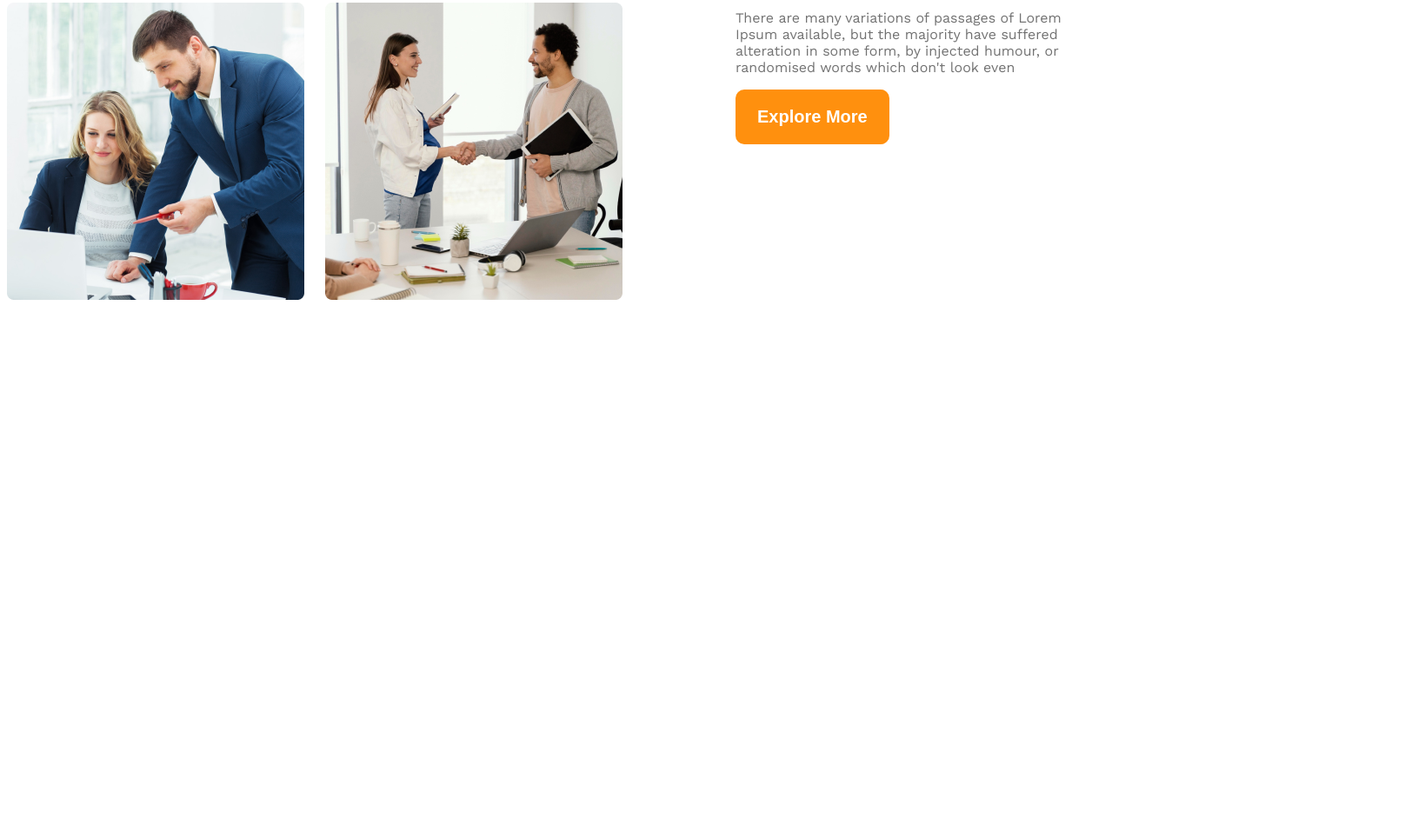
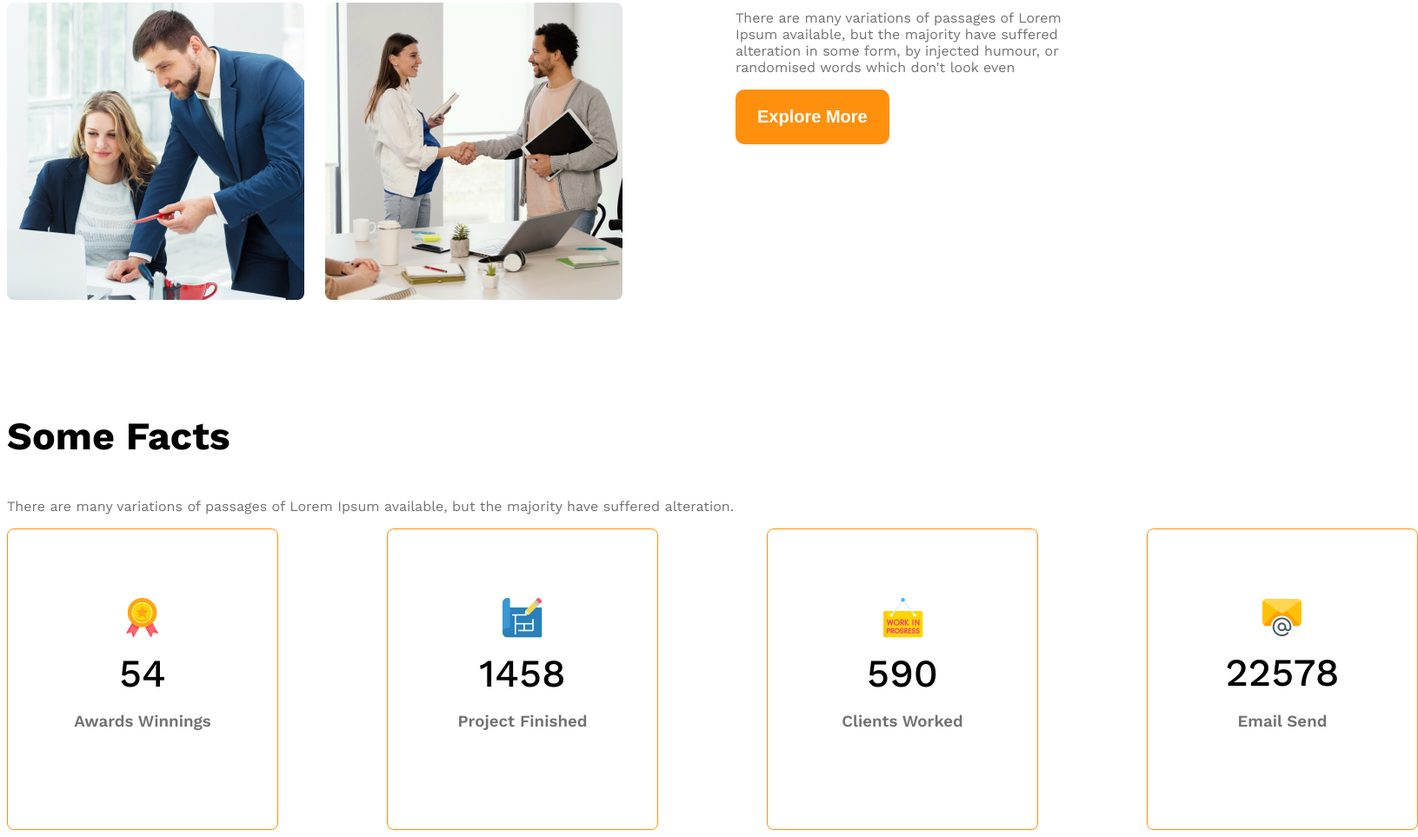
Before and after one commit to solimanumor/Module-3-G3_architech, a plain HTML site: page index.html in a window 1280 px wide. Shown: the part 1677-2640 px from the top of the page at 87% size, 1631 px wide, since content can reach past the window. Before the commit the page ends 2030 px from the top, so only its background shows below. Drawn offline with nearby package versions, Linux system fonts and the light colour scheme.

Commit message:
features added

```diff
--- a/index.html
+++ b/index.html
@@ -38,11 +38,50 @@
                 <img src="images/team4.png" alt="">
             </div>
             <div class="team_features">
-                <h3 class="team-titlle"> <span id="quick-list" class="text-light-gray-03">Quick list</span> <span>of Our</span> <span id="featurea">Features</span></h3>
+                <h3 class="section-titlle"> <span id="quick-list" class="text-light-gray-03">Quick list</span> <span>of Our</span> <span id="featurea">Features</span></h3>
                 <p class="team-des text-light-gray-03">There are many variations of passages of Lorem Ipsum available, but the majority have suffered alteration in some form, by injected humour, or randomised words which don't look even</p>
                 <button class="btn-primary">Explore More</button>
             </div>
         </section>
+        <!-- Features -->
+         <section>
+            <h3 class="section-titlle">Some Facts</h3>
+         <p class="team-des text-light-gray-03">There are many variations of passages of Lorem Ipsum available, but the majority have suffered alteration.</p>
+         <div class="facts-container">
+            <!-- fact-1 -->
+            <div class="fact display-flex">
+                <div class="fact-content">
+                    <img class="fact-img" src="images/icons/ribon.png" alt="">
+                <h3 class="fact-number">54</h3>
+                <h3 class="fact-des text-light-gray-03">Awards Winnings</h3>
+                </div>
+            </div>
+            <!-- fact-2 -->
+            <div class="fact display-flex">
+                <div class="fact-content">
+                    <img class="fact-img" src="images/icons/projects.png" alt="">
+                <h3 class="fact-number">1458</h3>
+                <h3 class="fact-des text-light-gray-03">Project Finished</h3>
+                </div>
+            </div>
+            <!-- fact-3 -->
+            <div class="fact display-flex">
+                <div class="fact-content ">
+                    <img class="fact-img" src="images/icons/customers.png" alt="">
+                <h3 class="fact-number">590</h3>
+                <h3 class="fact-des text-light-gray-03">Clients Worked</h3>
+                </div>
+            </div>
+            <!-- fact-4 -->
+            <div class="fact display-flex">
+                <div class="fact-content">
+                    <img class="fact-img" src="images/icons/email.png" alt="">
+                <h3 class="fact-number">22578</h3>
+                <h3 class="fact-des text-light-gray-03">Email Send</h3>
+                </div>
+            </div>
+         </div>
+         </section>
     </main>
     <footer></footer>
 </body>
--- a/styles/architects.css
+++ b/styles/architects.css
@@ -33,6 +33,10 @@
 }
 main > section{
   margin-top: 130px;
+}
+.section-titlle{
+  font-size: 2.8rem;
+  font-weight: 700;
 }
 /* Main style */
 main{
@@ -94,17 +98,52 @@
   margin-left: 130px;
   max-width: 530px;
 }
-.team-titlle{
-  font-size: 2.8rem;
-  font-weight: 700;
 
-}
 #quick-list{
   font-weight: 500;
 }
 #featurea{
   color: rgba(255, 144, 14, 1);
 }
+/* Featuere section */
+.facts-container{
+  display: grid;
+  grid-template-columns: repeat(4, 1fr);
+  gap: 125px;
+}
+
+.fact{
+  border: 1px solid rgba(255, 144, 14, 1);
+  border-radius: 8px;
+  padding: 45px 35px 60px;
+  width: 240px;
+  height: 240px;
+  align-items: center;
+  justify-content: center;
+  text-align: center;
+}
+
+.fact-number{
+  text-align: center;
+  font-size: 2.8rem;
+  font-weight: 500;
+  margin-top: 10px;
+  margin-bottom: 5px;
+
+
+}
+.fact-des{
+  text-align: center;
+  font-size: 1.25;
+  font-weight: 600;
+  max-width: 500px;
+
+}
+
+________________________________________________________________________________________________________________
+
+
+
 /* Responsivenes media query  for small device*/
 
 @media screen and (max-width: 576px) {
@@ -121,6 +160,8 @@
   }
 }
 
+
+
 /* Responsivenes media query  for Medium device*/
 
 @media screen and (min-width: 576px) and (max-width:992px) {
```
